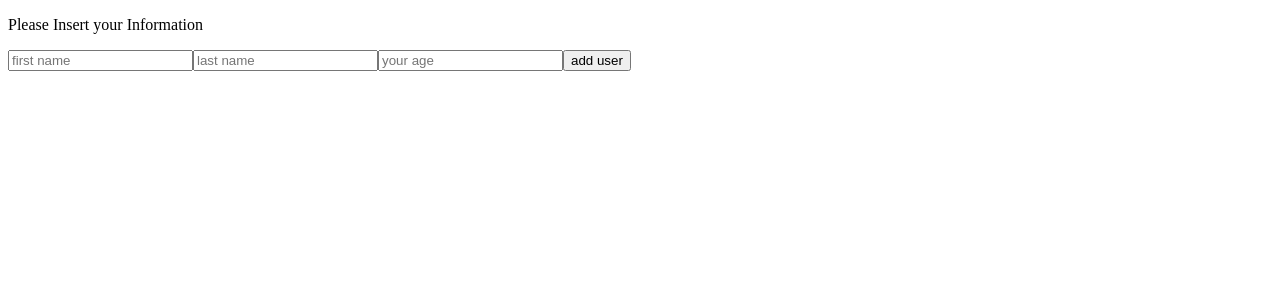
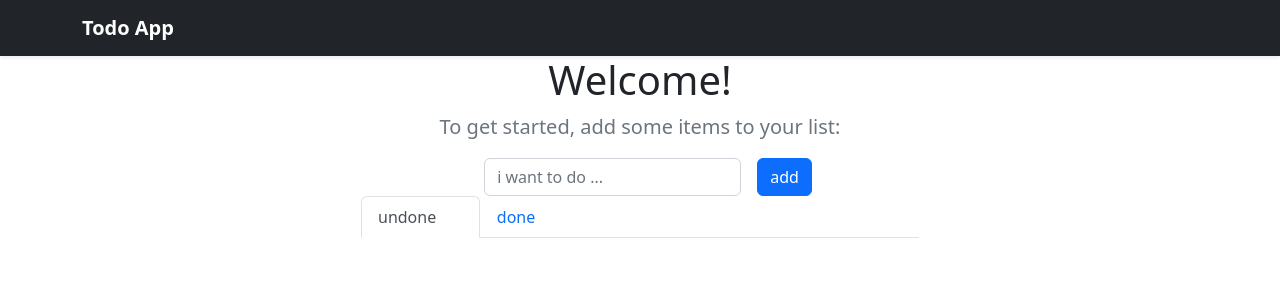
Before and after one commit to ErfanERATO/LearningReact, a React (Create React App) app: page / in a window 1280 px wide. Shown: the top 300 px of the page. Built offline with nearby package versions, Linux system fonts and the light colour scheme.

Commit message:
create to todo app

```diff
--- a/package.json
+++ b/package.json
@@ -6,6 +6,7 @@
     "@testing-library/jest-dom": "^5.16.5",
     "@testing-library/react": "^13.4.0",
     "@testing-library/user-event": "^13.5.0",
+    "bootstrap": "^5.2.3",
     "react": "^18.2.0",
     "react-bootstrap": "^2.7.0",
     "react-dom": "^18.2.0",
--- a/src/App.js
+++ b/src/App.js
@@ -1,26 +1,21 @@
 import React, { useState } from "react";
+import "bootstrap/dist/css/bootstrap.css";
+import Header from "./components/Counter/Header";
+import ToDo from "./components/Counter/ToDo";
 // import Counter from "./components/Counter/Counter";
 // import UserForm from "./components/Counter/UserForm";
 // import SubmiteForm from "./components/Counter/SubmitForm";
 // import ShowArray from "./components/Counter/ShowArray";
-import ShowArrayDelete from "./components/Counter/ShowArrayDelete";
+// import ShowArrayDelete from "./components/Counter/ShowArrayDelete";
+// import Header from "./components/header";
 
 function App() {
-
-
   return (
     <div className="App">
-
-      {/* <Counter />
-      <div>_________________________</div>
-      <UserForm />
-      <div>_________________________</div>
-      <SubmiteForm />
-      <div>_________________________</div>
-      <ShowArray /> */}
-
-      <ShowArrayDelete />
-
+      <Header />
+      <main>
+        <ToDo />
+      </main>
     </div>
   );
 }
--- /dev/null
+++ b/src/components/Counter/Header.jsx
@@ -0,0 +1,18 @@
+import React from "react";
+
+
+const Header = () => {
+    return(
+        <header>
+        <div className="navbar navbar-dark bg-dark shadow-sm">
+          <div className="container d-flex justify-content-between">
+            <a href="#" className="navbar-brand d-flex align-items-center">
+              <strong>Todo App</strong>
+            </a>
+          </div>
+        </div>
+      </header>
+    );
+}
+
+export default Header;
--- a/src/components/Counter/ShowArrayDelete.jsx
+++ b/src/components/Counter/ShowArrayDelete.jsx
@@ -35,6 +35,7 @@
   };
 
   return (
+
     <div>
       <Form onSubmit={submitHandle}>
         <p>Please Insert your Information</p>
--- /dev/null
+++ b/src/components/Counter/ToDo.jsx
@@ -0,0 +1,96 @@
+import React, { useState } from "react";
+const ToDo = () => {
+  const [newInput, setNewInput] = useState("");
+  // const[newform, setNewForm] = useState("");
+  const [newTodo, setNewTodo] = useState([]);
+
+  const inputHandler = (a) => {
+    setNewInput(a.target.value);
+  };
+
+  const formHandler = (f) => {
+    f.preventDefault();
+    setNewInput("");
+    setNewTodo([...newTodo, { newInput }]);
+    console.log(newInput);
+  };
+
+  return (
+    <div className="todosList">
+      <div className="container">
+        <section className="jumbotron">
+          <div className="container d-flex flex-column align-items-center">
+            <h1 className="jumbotron-heading">Welcome!</h1>
+            <p className="lead text-muted">
+              To get started, add some items to your list:
+            </p>
+            <form className="form-inline" onSubmit={formHandler}>
+              <div className="form-group d-flex flex-row">
+                <input
+                  type="text"
+                  className="form-control mx-sm-3"
+                  placeholder="i want to do ..."
+                  onChange={inputHandler}
+                  value = {newInput}
+                />
+                <button className="btn btn-primary" type="submit">
+                  add
+                </button>
+              </div>
+            </form>
+          </div>
+        </section>
+        <div className="d-flex flex-column align-items-center ">
+          <nav className="col-6 mb-3">
+            <div className="nav nav-tabs" id="nav-tab" role="tablist">
+              <a
+                className="nav-item nav-link active font-weight-bold"
+                id="nav-home-tab"
+              >
+                undone <span className="badge badge-secondary">9</span>
+              </a>
+              <a
+                className="nav-item nav-link font-weight-bold"
+                id="nav-profile-tab"
+              >
+                done <span className="badge badge-success">9</span>
+              </a>
+            </div>
+          </nav>
+
+          {newTodo.map((e, count) => (
+            <div className="col-6 mb-2" key={count}>
+              <div className="d-flex justify-content-between align-items-center border rounded p-3">
+                <div>{e.newInput}</div>
+                <div>
+                  <button type="button" className="btn btn-info btn-sm">
+                    edit
+                  </button>
+                  <button type="button" className="btn btn-danger btn-sm ml-1">
+                    delete
+                  </button>
+                </div>
+              </div>
+            </div>
+          ))}
+
+          {/* <div className="col-6 mb-2">
+            <div className="d-flex justify-content-between align-items-center border rounded p-3">
+              <div>hello roocket</div>
+              <div>
+                <button type="button" className="btn btn-info btn-sm">
+                  edit
+                </button>
+                <button type="button" className="btn btn-danger btn-sm ml-1">
+                  delete
+                </button>
+              </div>
+            </div>
+          </div> */}
+        </div>
+      </div>
+    </div>
+  );
+};
+
+export default ToDo;
```
Also changed, not shown: 1 other file (tests, documents, lock files or other folders).
